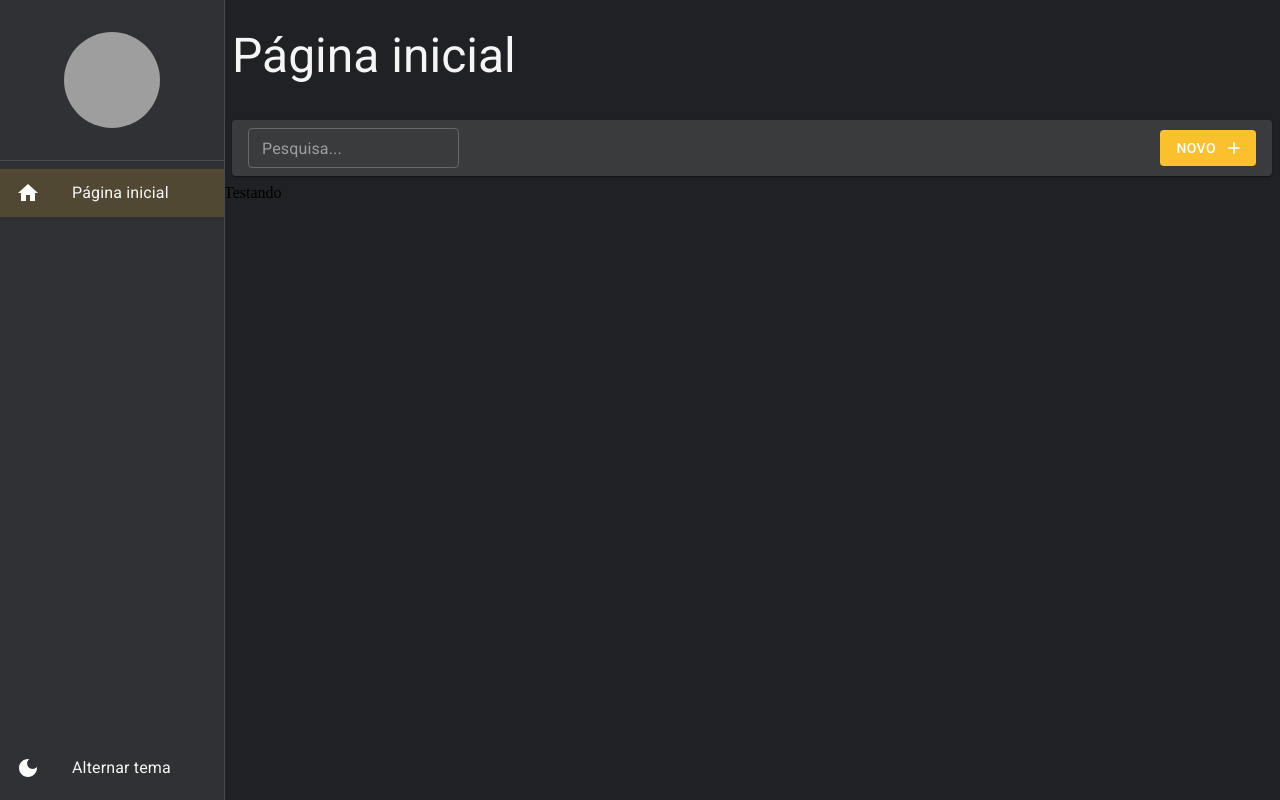
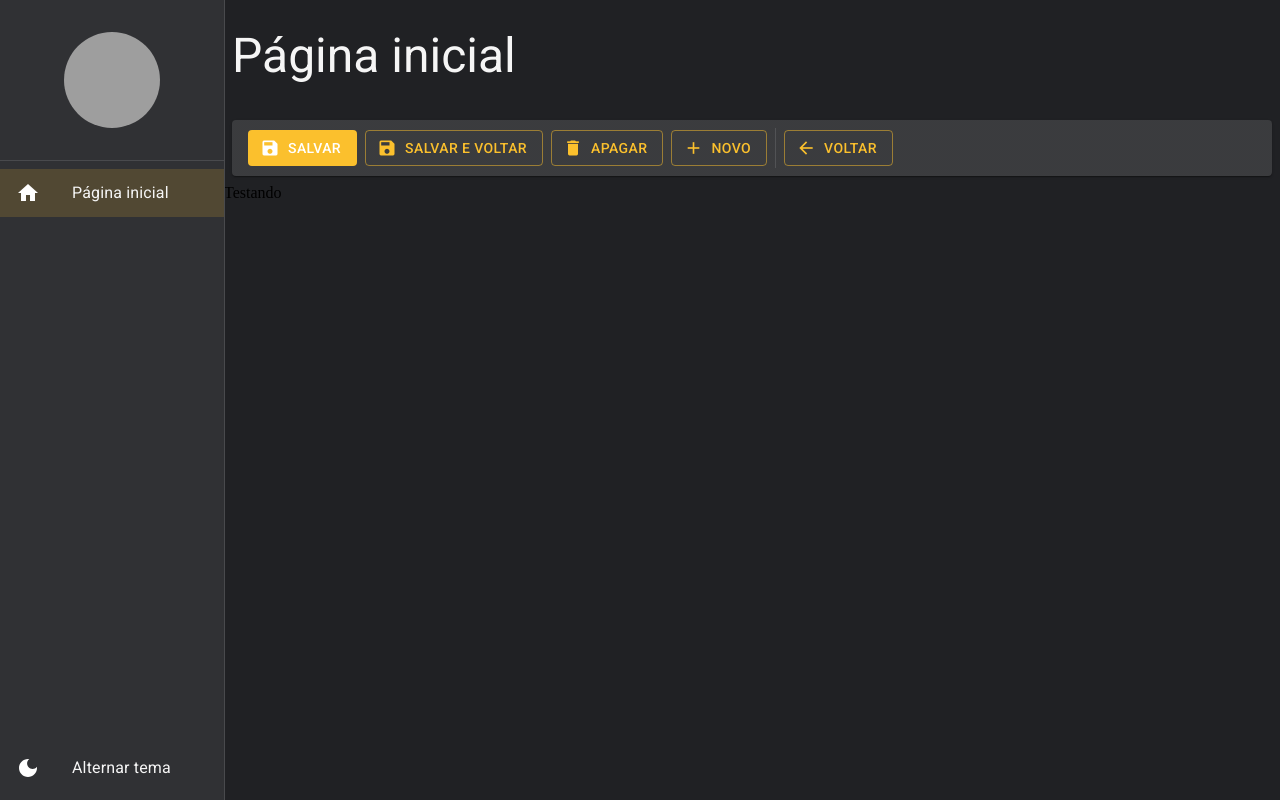
Before and after one commit to CristianoSFMothe/app-user, a React (Create React App) app: page /page-home in a window 1280 px wide. Built offline with nearby package versions, Linux system fonts and the light colour scheme; grey boxes are pictures that could not be loaded.

Commit message:
:rocket: feat: Criando a barra de detalhes da ferramenta e os botões

```diff
--- a/src/pages/dashboard/Dasboard.tsx
+++ b/src/pages/dashboard/Dasboard.tsx
@@ -1,14 +1,12 @@
 import {LayoutBasePagina} from '../../shared/layout';
-import {ListingTools} from '../../shared/components';
+import {ToolsDetails} from '../../shared/components';
 
 export const Dasboard = () => {
   return (
     <LayoutBasePagina
       title='Página inicial'
       toolbar={(
-        <ListingTools
-          showInputSearch
-        />
+        <ToolsDetails />
       )}
     >
       Testando
--- a/src/shared/components/index.ts
+++ b/src/shared/components/index.ts
@@ -1,2 +1,3 @@
 export * from './menu-lateral/MenuLateral';
 export * from './listing-tools/ListingTools';
+export * from './tools-details/ToolsDetails';
--- /dev/null
+++ b/src/shared/components/tools-details/ToolsDetails.tsx
@@ -0,0 +1,66 @@
+import { Box, Button, Divider, Icon, Paper, useTheme } from '@mui/material';
+
+export const ToolsDetails: React.FC = () => {
+  const theme = useTheme();
+
+  return(
+    <Box
+      id='tools-details'
+      gap={1}
+      marginX={1}
+      padding={1}
+      paddingX={2}
+      display='flex'
+      alignItems='center'
+      component={Paper}
+      height={theme.spacing(5)}
+    >
+      <Button
+        id='btn-saver'
+        color='primary'
+        disableElevation
+        variant='contained'
+        startIcon={<Icon>save</Icon>}
+      >Salvar
+      </Button>
+
+      <Button
+        id='btn-saver-return'
+        color='primary'
+        disableElevation
+        variant='outlined'
+        startIcon={<Icon>save</Icon>}
+      >Salvar e voltar
+      </Button>
+
+      <Button
+        id='btn-delete'
+        color='primary'
+        disableElevation
+        variant='outlined'
+        startIcon={<Icon>delete</Icon>}
+      >Apagar
+      </Button>
+
+      <Button
+        id='btn-delete'
+        color='primary'
+        disableElevation
+        variant='outlined'
+        startIcon={<Icon>add</Icon>}
+      >Novo
+      </Button>
+
+      <Divider variant='middle' orientation='vertical' />
+
+      <Button
+        id='btn-return'
+        color='primary'
+        disableElevation
+        variant='outlined'
+        startIcon={<Icon>arrow_back</Icon>}
+      >Voltar
+      </Button>
+    </Box>
+  );
+};
```
